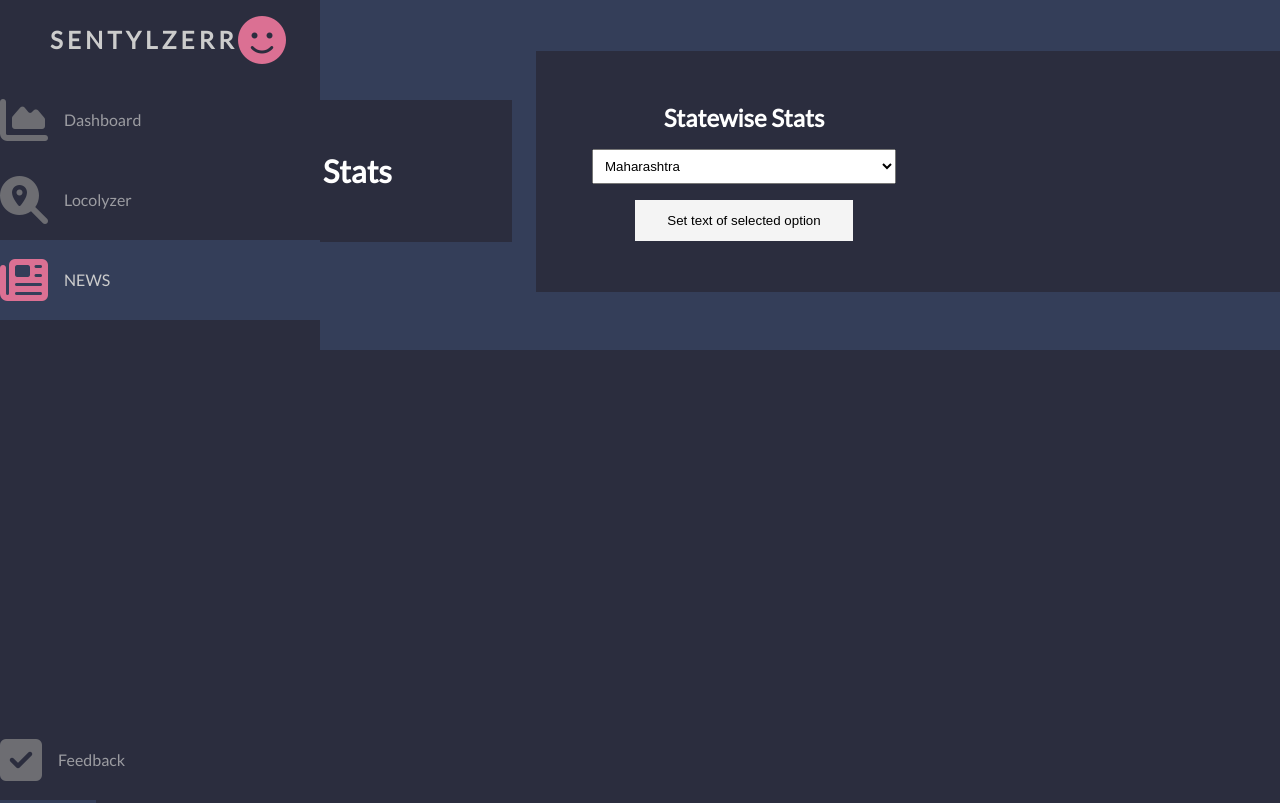
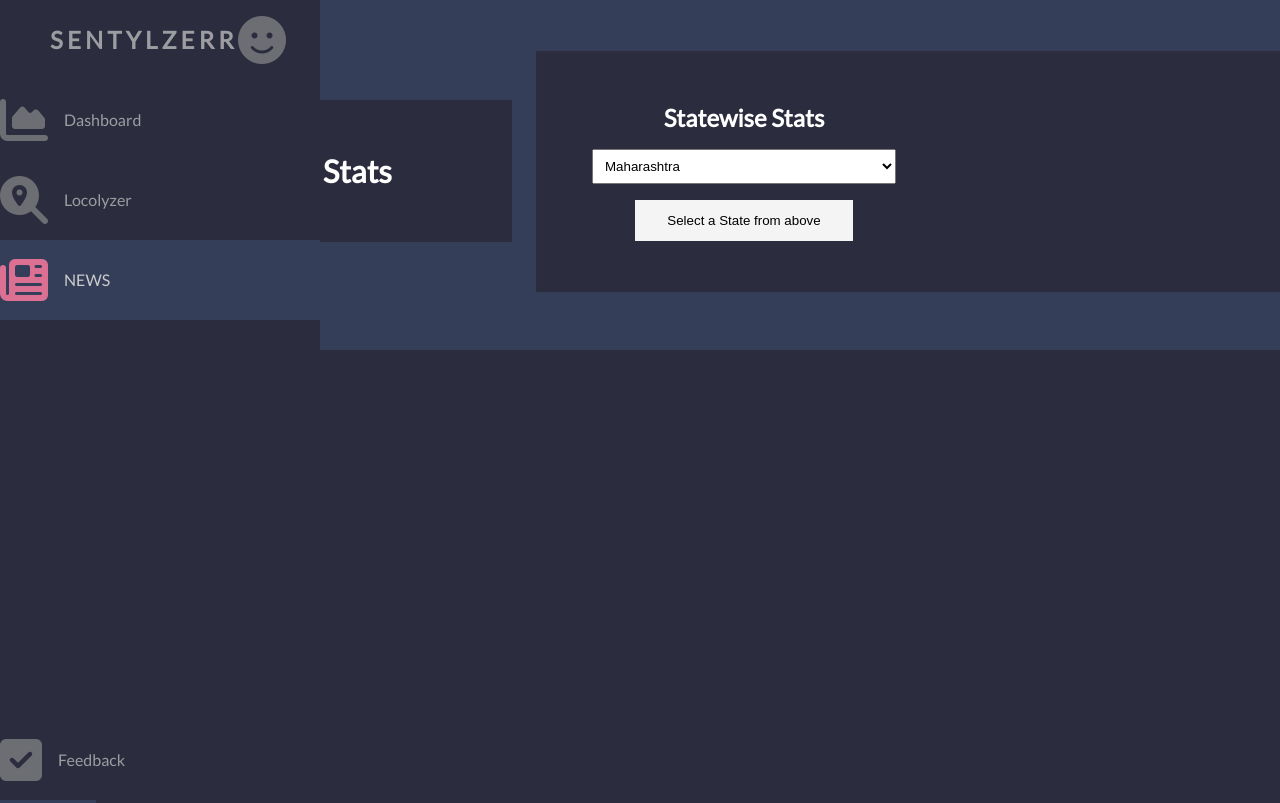
Before and after one commit to SmartPracticeschool/SBSPS-Challenge-2671-Sentiment-analysis-of-COVID-19-tweets-Visualization-dashboard, a plain HTML site: page news.html in a window 1280 px wide. Shown: the top 803 px of the page. Drawn offline with nearby package versions, Linux system fonts and the light colour scheme; no server answers.

Commit message:
Update news.html

```diff
--- a/news.html
+++ b/news.html
@@ -114,7 +114,7 @@
               class="btn-light"
               type="button"
               onclick="changeText()"
-              value="Set text of selected option"
+              value="Select a State from above"
             />
           </form>
           <div class="stats">
```
